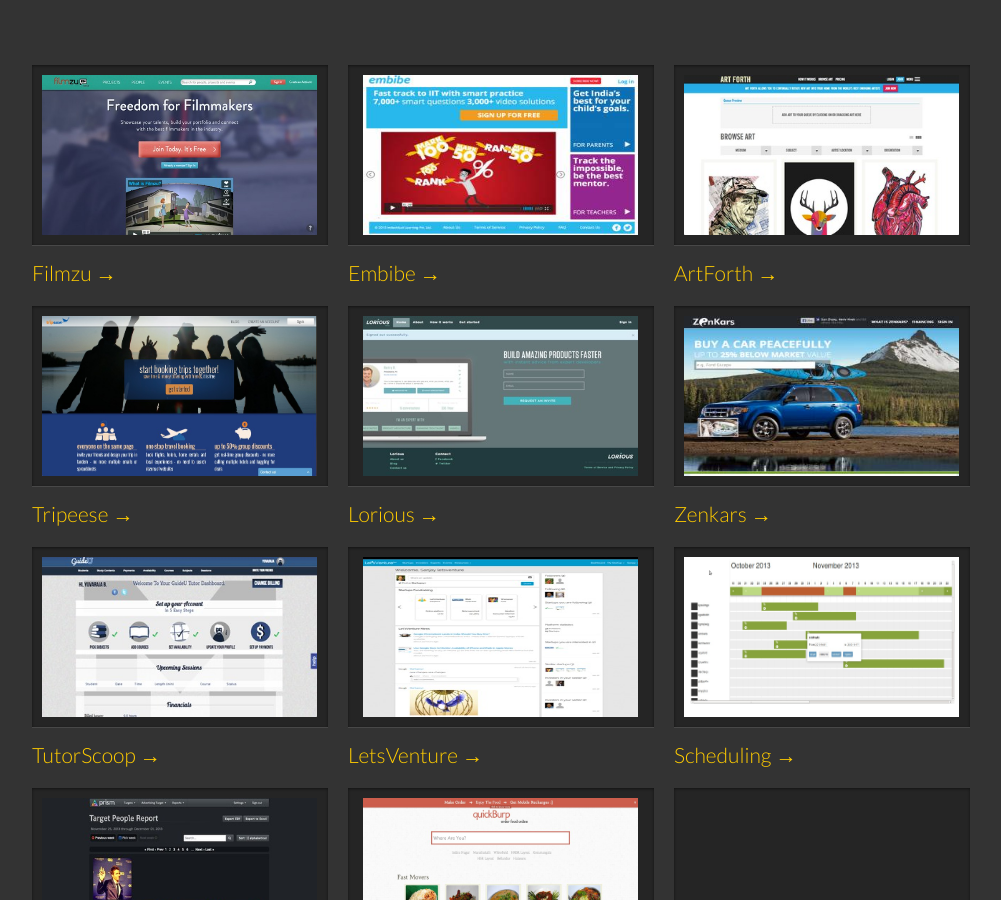
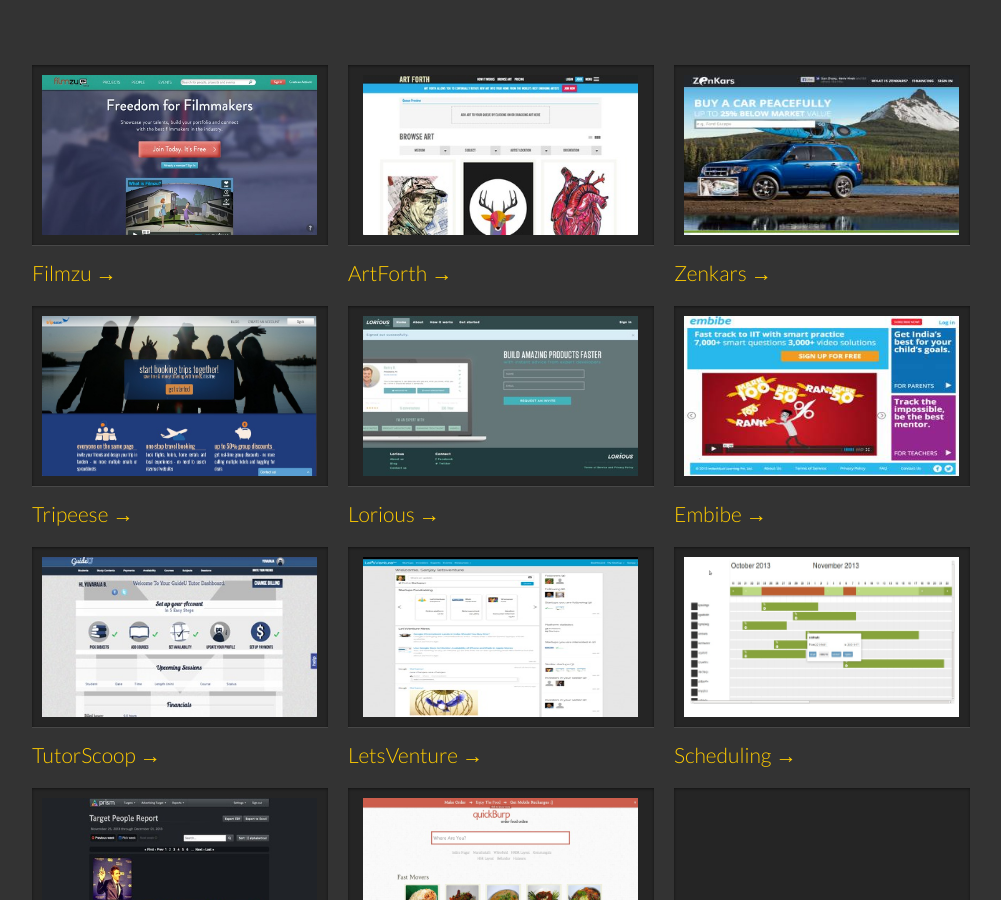
Before and after one commit to Codebrahma/codebrahma.github.io, a Jekyll site: the page built from index.html, in a window 1280 px wide and 900 px high, scrolled down 759 px. Shown: the whole window, without its empty margins (139-1140 px from the left). Built offline with Jekyll 4.4.1, drawn with Linux system fonts in a browser that asks for light colours; some web fonts are replaced; a script that is not in the unit is left out.

Commit message:
changed order

```diff
--- a/index.html
+++ b/index.html
@@ -55,15 +55,15 @@
   </div>
   <div class="unit one-third">
     <div>
-      <img src="/images/embibe_reduced.jpg"  alt="Embibe" />
+      <img src="/images/work/artforth/browser_art_thumb.jpg"  alt="ArtForth" />
     </div>
-    <a href="/work/embibe" class="">Embibe →</a>
+    <a href="/work/artforth" class="">ArtForth →</a>
   </div>
   <div class="unit one-third">
     <div>
-      <img src="/images/work/artforth/browser_art_thumb.jpg"  alt="ArtForth" />
+      <img src="/images/zenkars_reduced.jpg"  alt="Zenkars" />
     </div>
-    <a href="/work/artforth" class="">ArtForth →</a>
+    <a href="/work/zenkars" class="">Zenkars →</a>
   </div>
 </div>
 <div class="grid">
@@ -81,9 +81,9 @@
   </div>
   <div class="unit one-third">
     <div>
-      <img src="/images/zenkars_reduced.jpg"  alt="Zenkars" />
+      <img src="/images/embibe_reduced.jpg"  alt="Embibe" />
     </div>
-    <a href="/work/zenkars" class="">Zenkars →</a>
+    <a href="/work/embibe" class="">Embibe →</a>
   </div>
 </div>
 <div class="grid">
```
